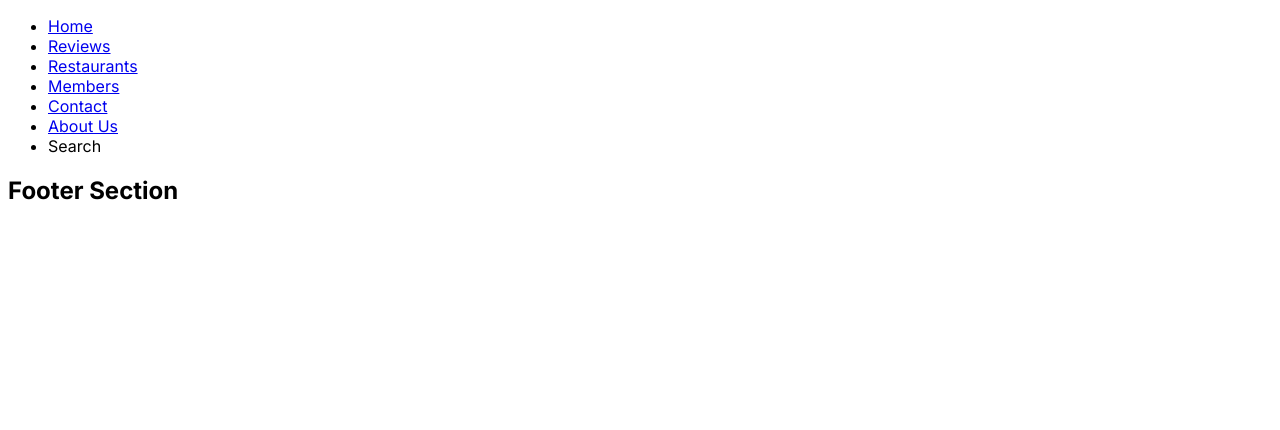
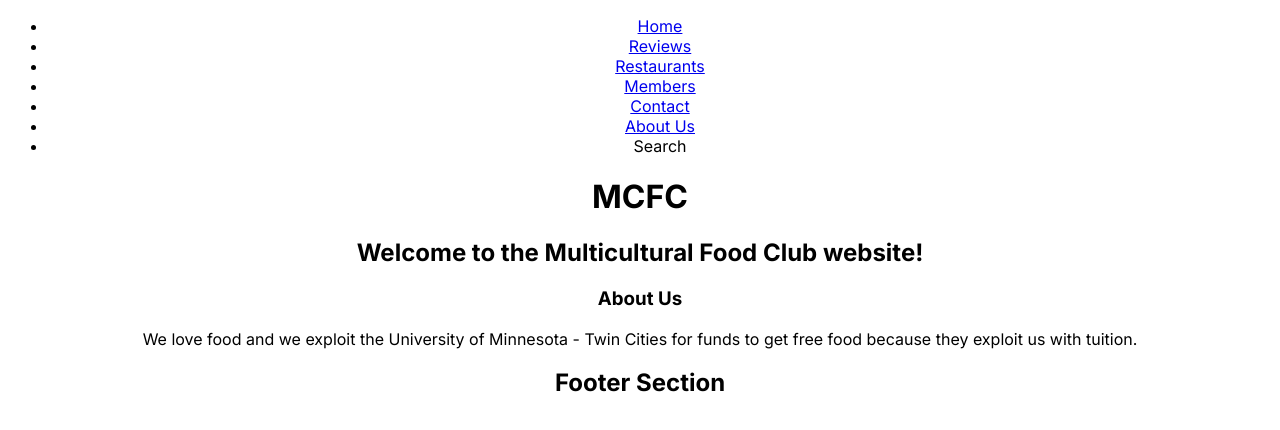
Before and after one commit to CorinaNC/mcfc, a Next.js app in the folder multicultural-food-club/: page / in a window 1280 px wide. Shown: the top 430 px of the page. Built offline with nearby package versions, Linux system fonts and the light colour scheme.

Commit message:
playing around w/ css

```diff
--- a/multicultural-food-club/app/globals.css
+++ b/multicultural-food-club/app/globals.css
@@ -0,0 +1,4 @@
+body {
+    font-family: Arial, Helvetica, sans-serif;
+    text-align: center;
+}
--- a/multicultural-food-club/app/page.tsx
+++ b/multicultural-food-club/app/page.tsx
@@ -9,6 +9,12 @@
       <div>
         <body>
         <Head />
+        <h1>MCFC</h1>
+        <h2>Welcome to the Multicultural Food Club website!</h2>
+        <div>
+          <h3>About Us</h3>
+          <p>We love food and we exploit the University of Minnesota - Twin Cities for funds to get free food because they exploit us with tuition.</p>
+        </div>
         <Footer />
         </body>
       </div>
--- a/multicultural-food-club/package.json
+++ b/multicultural-food-club/package.json
@@ -12,9 +12,9 @@
     "boostrap": "^2.0.0",
     "bootstrap": "^5.3.2",
     "formik": "^2.4.5",
-    "next": "13.5.4",
-    "react": "^18",
-    "react-dom": "^18"
+    "next": "^13.5.4",
+    "react": "^18.2.0",
+    "react-dom": "^18.2.0"
   },
   "devDependencies": {
     "@types/node": "^20",
```
Also changed, not shown: 1 other file (tests, documents, lock files or other folders).
